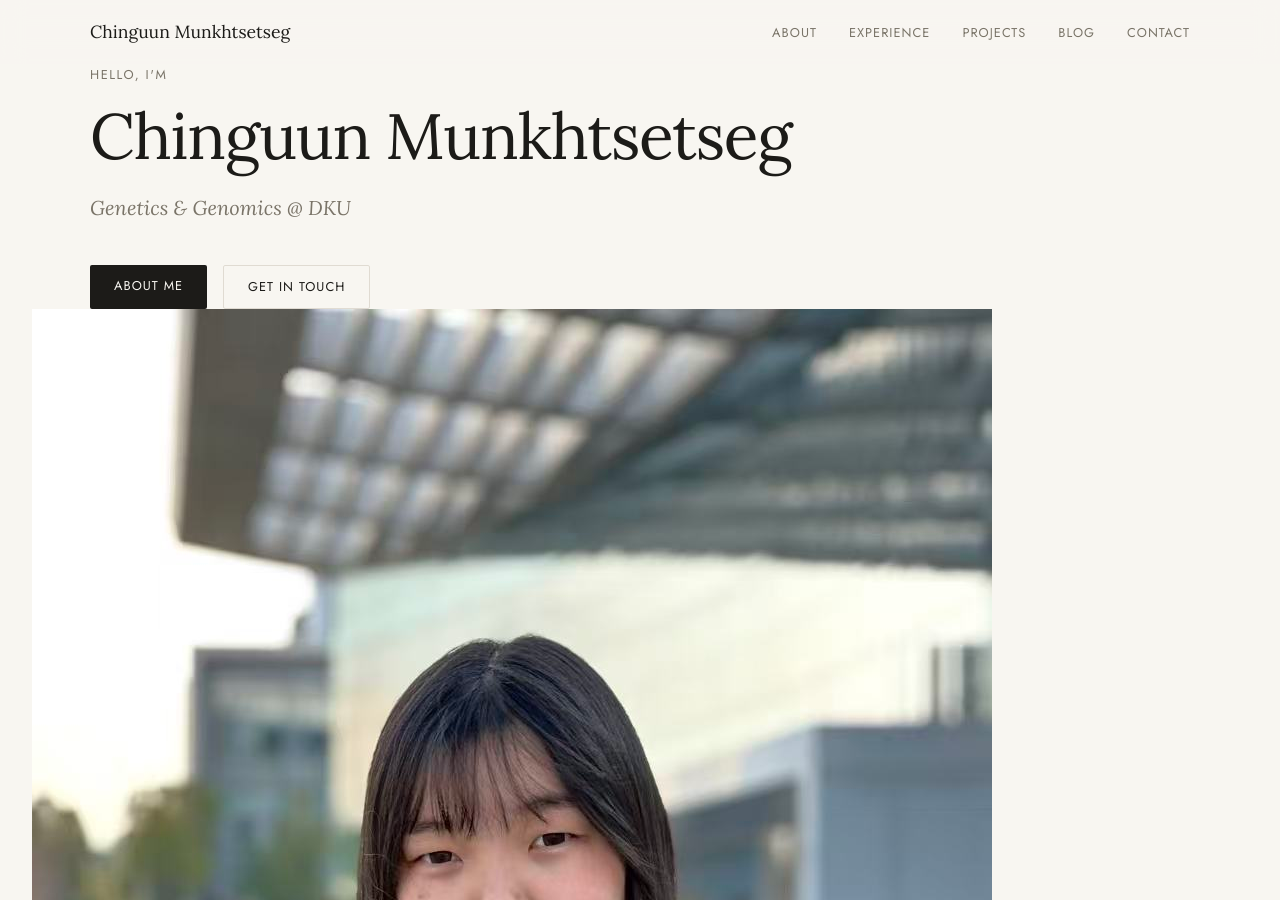
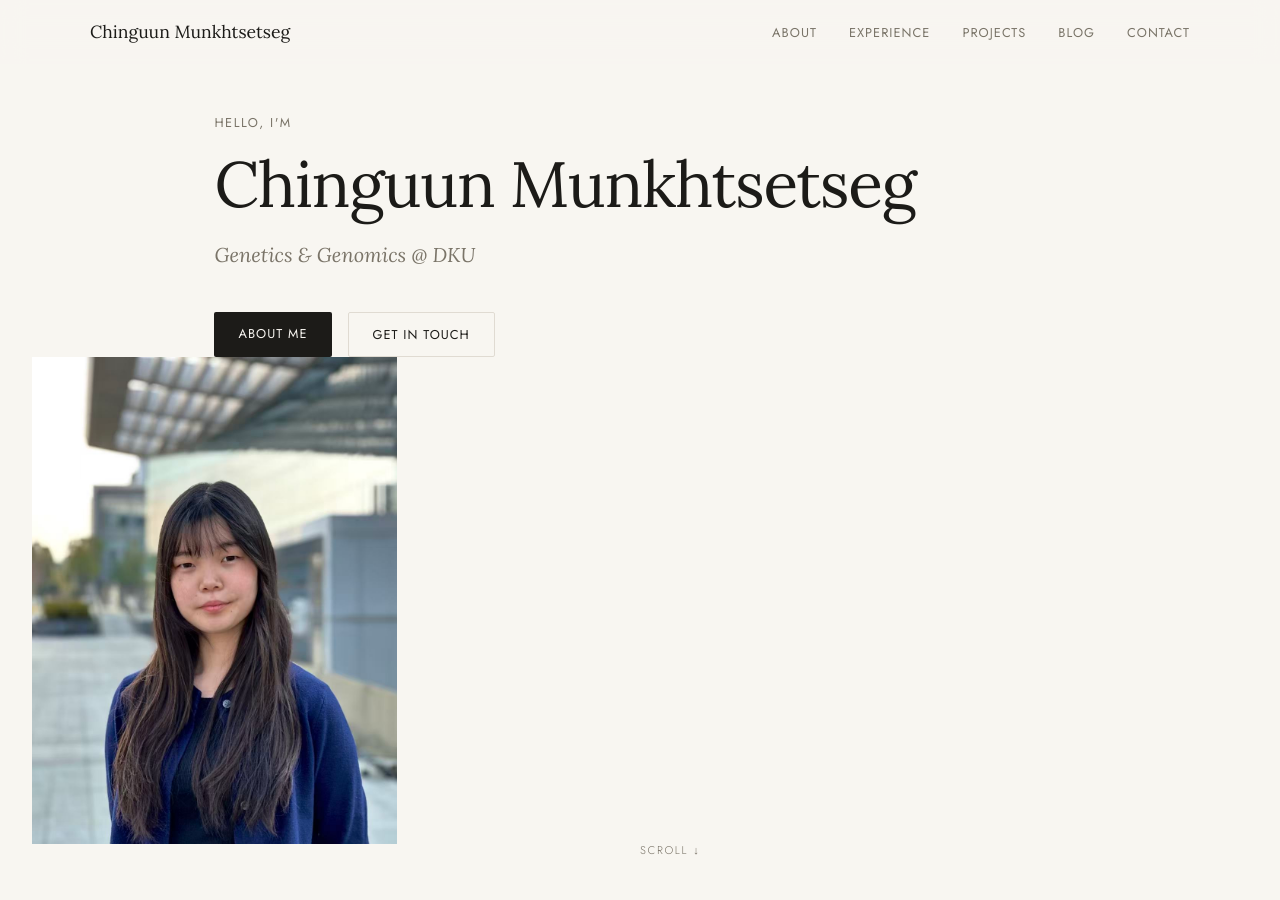
Before and after one commit to chinguunxo/chinguunxo.github.io, a Jekyll site: the page built from index.html, in a window 1280 px wide and 900 px high. Built offline with Jekyll 4.4.1, drawn with Linux system fonts in a browser that asks for light colours.

Commit message:
Modify hero-inner width and add new CSS styles
Adjust the width of the hero-inner class and add new styles for cols and face classes.

```diff
--- a/assets/css/style.css
+++ b/assets/css/style.css
@@ -144,8 +144,18 @@ p:last-child { margin-bottom: 0; }
 .hero-inner {
   max-width: var(--max-w);
   margin: 0 auto;
-  width: 100%;
+  width: 70%;
   padding-top: 64px;
+}
+
+.cols {
+   flex-direction: row;
+   justify-content: center;
+}
+
+.face {
+   width: 30%;
+   margin: 5;
 }
 
 .hero-eyebrow {
```
